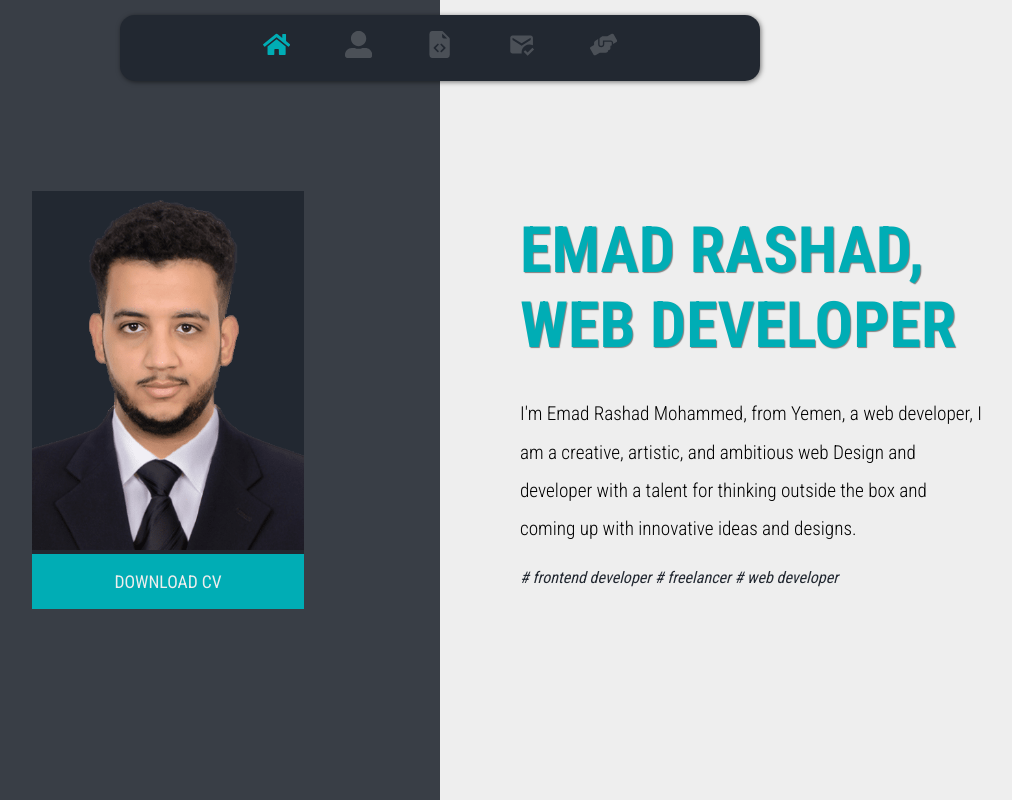
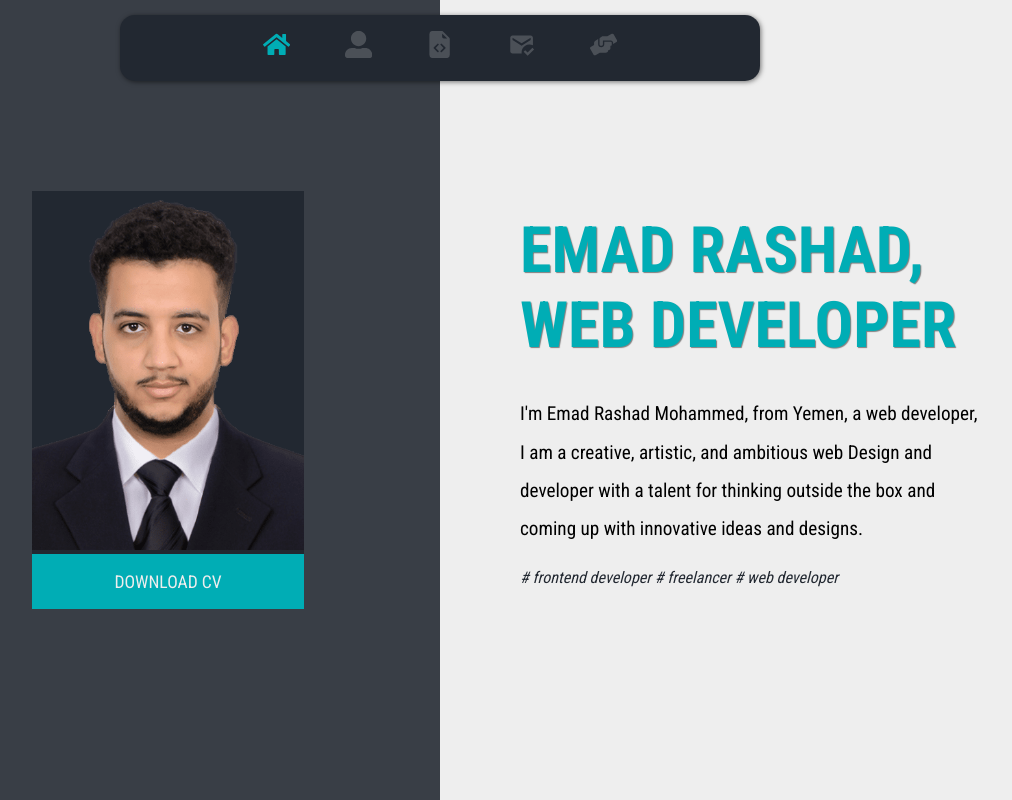
Before and after one commit to emad98r/portfolio-5, a React (Create React App) app: page / in a window 1280 px wide. Shown: the top 800 px of the page, without its empty margins (200-1212 px from the left). Built offline with nearby package versions, Linux system fonts and the light colour scheme.

Commit message:
fix small logo

```diff
--- a/public/index.html
+++ b/public/index.html
@@ -6,8 +6,8 @@
   <link rel="icon" href="%PUBLIC_URL%/favicon.ico" />
   <meta name="viewport" content="width=device-width, initial-scale=1" />
   <meta name="theme-color" content="#000000" />
-  <meta name="description" content="Web site created using create-react-app" />
-  <link rel="apple-touch-icon" href="%PUBLIC_URL%/logo192.png" />
+  <meta name="description" content="Emad Rahad Portfolio" />
+  <!-- <link rel="apple-touch-icon" href="%PUBLIC_URL%/logo192.png" /> -->
   <link href="https://fonts.googleapis.com/css2?family=Roboto+Condensed:wght@300;400;700&display=swap" rel="stylesheet">
 
   <link rel="manifest" href="%PUBLIC_URL%/manifest.json" />
--- a/src/Sections/Hero/Hero.scss
+++ b/src/Sections/Hero/Hero.scss
@@ -128,7 +128,7 @@
       }
 
       p {
-        font-weight: 200;
+        font-weight: 400;
         line-height: 2;
         margin-bottom: 1em;
         font-size: 1.2em;
```
Also changed, not shown: 1 other file (tests, documents, lock files or other folders).
